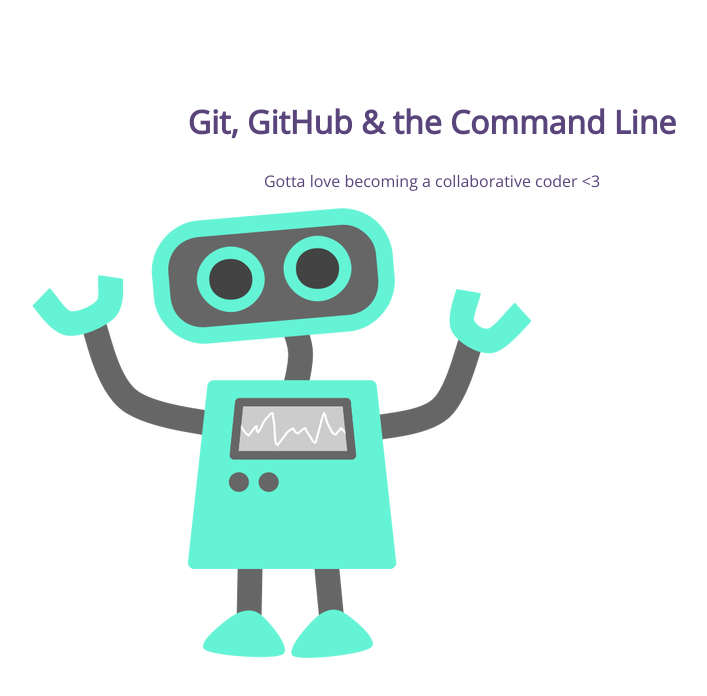
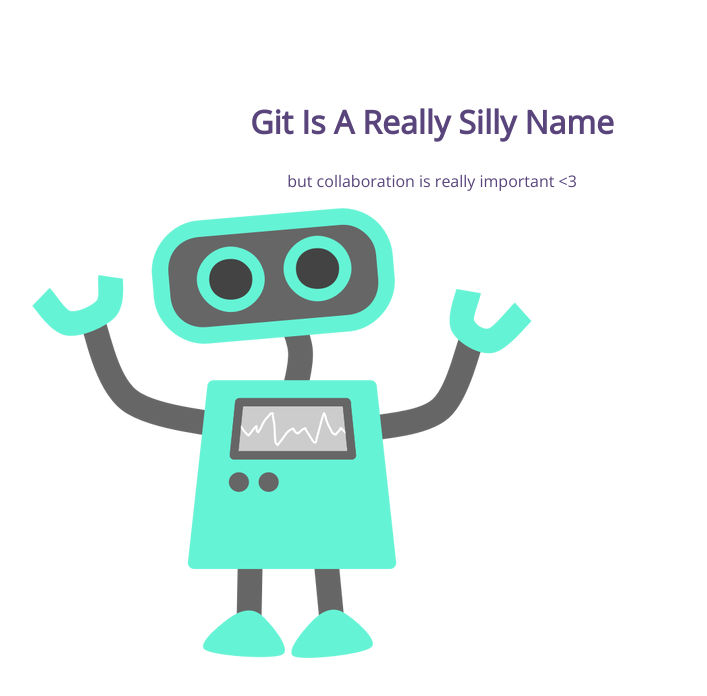
Before and after one commit to yetanothersarah/105-project, a plain HTML site: page index.html in a window 1280 px wide. Shown: the whole page, without its empty margins (208-915 px from the left). Drawn offline with nearby package versions, Linux system fonts and the light colour scheme.

Commit message:
all the experiments

```diff
--- a/index.html
+++ b/index.html
@@ -8,8 +8,8 @@
 </head>
 <body>
 	<section>
-		<h1>Git, GitHub & the Command Line</h1>
-		<p>Gotta love becoming a collaborative coder <3</p>
+		<h1>Git Is A Really Silly Name</h1>
+		<p>but collaboration is really important <3</p>
 		<img src="img/happy-blue-robot.png">
 	</section>
 </body>
```
Also changed, not shown: 1 other file.
